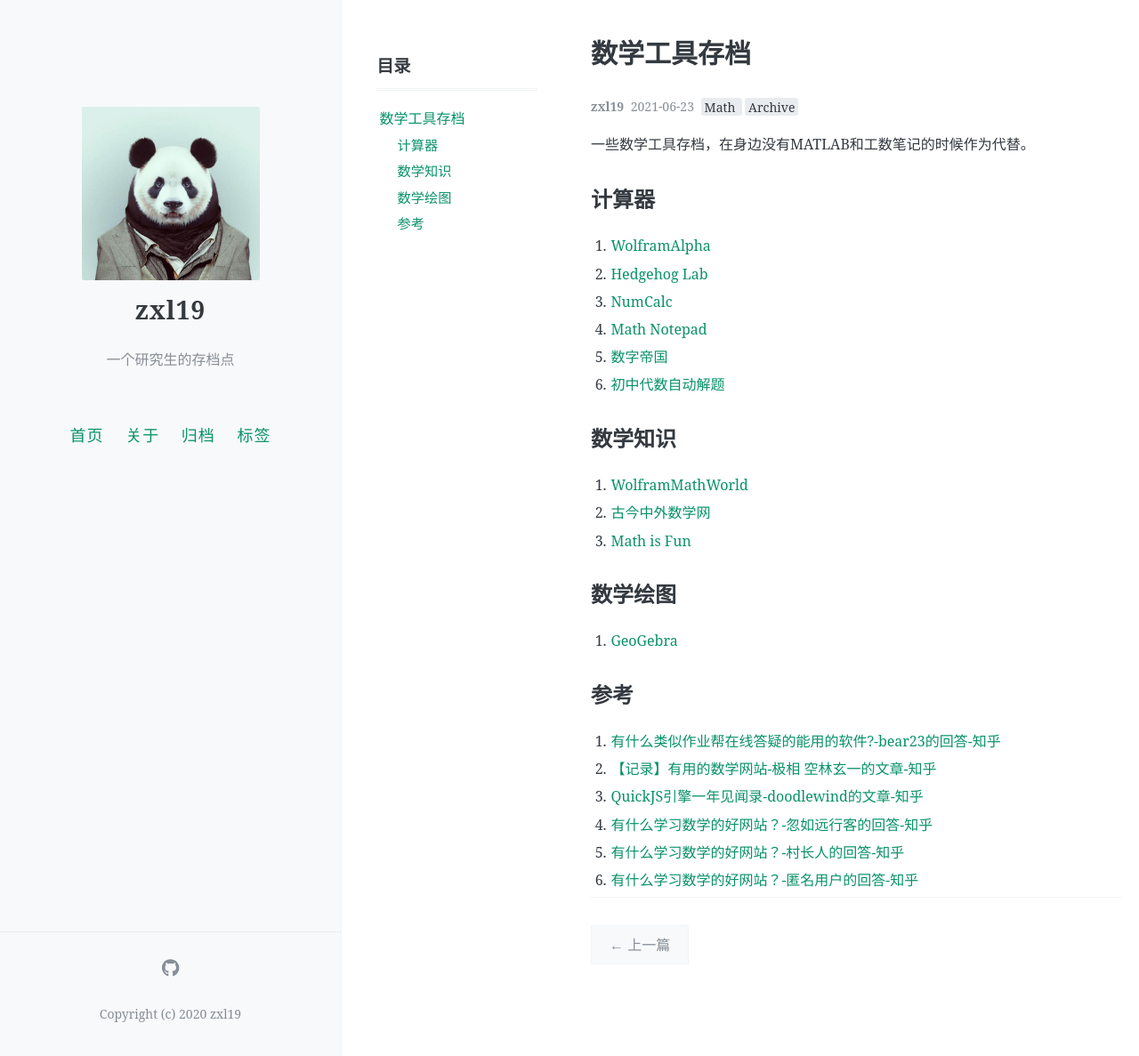
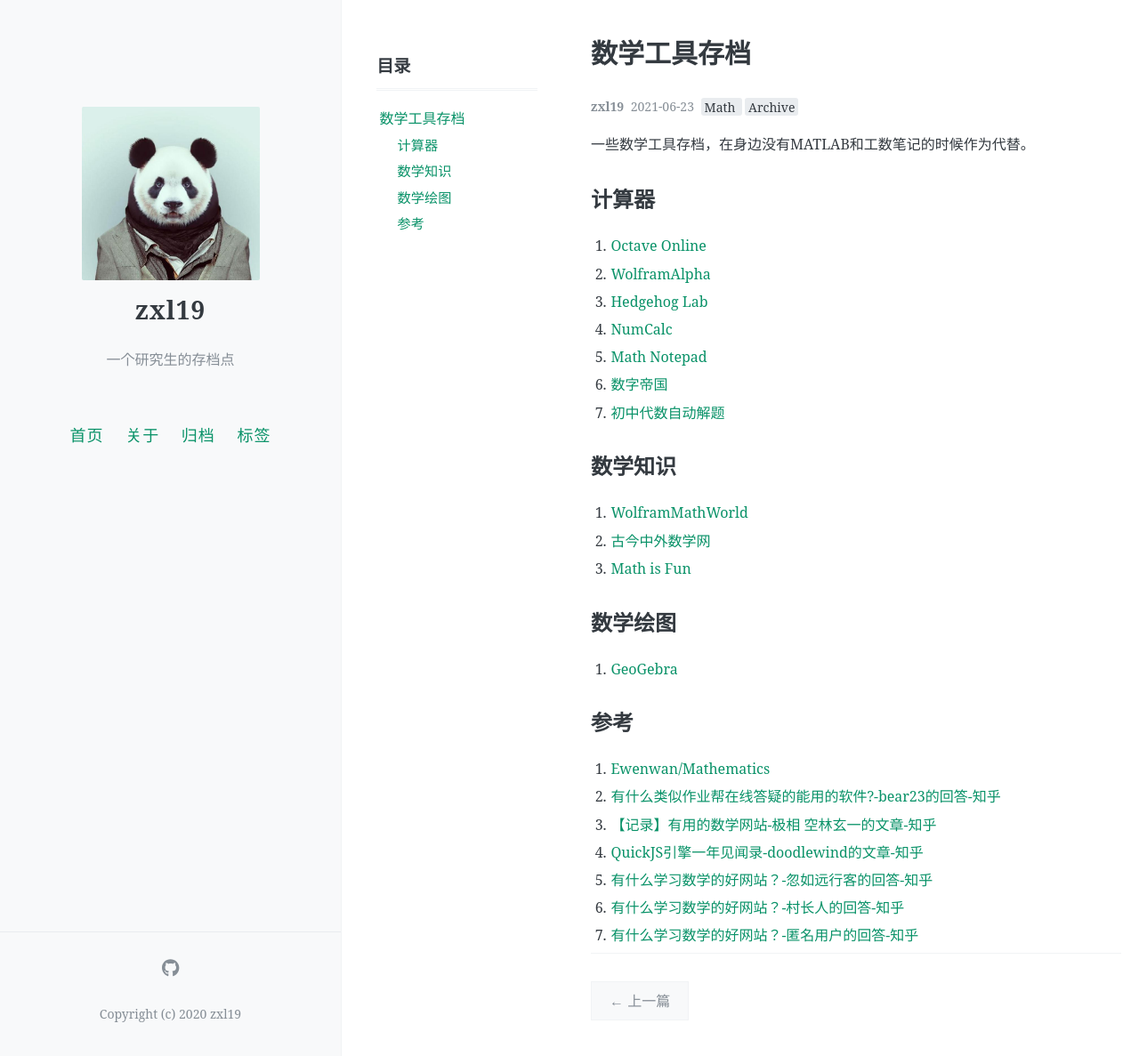
Before and after one commit to zxl19/zxl19.github.io, a Jekyll site: the page built from _posts/2021-06-23-math-tool.md, in a window 1280 px wide and 1187 px high. Shown: the whole window at 89% size. Built offline with Jekyll 4.4.1, drawn with Linux system fonts in a browser that asks for light colours; comment, search, counter and statistics services are not loaded.

Commit message:
Update 2021-06-23-math-tool.md

```diff
--- a/_posts/2021-06-23-math-tool.md
+++ b/_posts/2021-06-23-math-tool.md
@@ -15,12 +15,13 @@ pinned: false
 
 ## 计算器
 
-1. [WolframAlpha](https://www.wolframalpha.com/)
-2. [Hedgehog Lab](https://hedgehog-lab.github.io/)
-3. [NumCalc](http://numcalc.com/)
-4. [Math Notepad](https://mathnotepad.com/)
-5. [数字帝国](https://zh.numberempire.com/)
-6. [初中代数自动解题](http://mathy.xyz/pc.jsp)
+1. [Octave Online](https://octave-online.net/)
+2. [WolframAlpha](https://www.wolframalpha.com/)
+3. [Hedgehog Lab](https://hedgehog-lab.github.io/)
+4. [NumCalc](http://numcalc.com/)
+5. [Math Notepad](https://mathnotepad.com/)
+6. [数字帝国](https://zh.numberempire.com/)
+7. [初中代数自动解题](http://mathy.xyz/pc.jsp)
 
 ## 数学知识
 
@@ -34,9 +35,10 @@ pinned: false
 
 ## 参考
 
-1. [有什么类似作业帮在线答疑的能用的软件?-bear23的回答-知乎](https://www.zhihu.com/question/358644849/answer/918868424)
-2. [【记录】有用的数学网站-极相 空林玄一的文章-知乎](https://zhuanlan.zhihu.com/p/93396423)
-3. [QuickJS引擎一年见闻录-doodlewind的文章-知乎](https://zhuanlan.zhihu.com/p/161722203)
-4. [有什么学习数学的好网站？-忽如远行客的回答-知乎](https://www.zhihu.com/question/19559151/answer/1045195361)
-5. [有什么学习数学的好网站？-村长人的回答-知乎](https://www.zhihu.com/question/19559151/answer/599062708)
-6. [有什么学习数学的好网站？-匿名用户的回答-知乎](https://www.zhihu.com/question/19559151/answer/395108457)
+1. [Ewenwan/Mathematics](https://github.com/Ewenwan/Mathematics)
+2. [有什么类似作业帮在线答疑的能用的软件?-bear23的回答-知乎](https://www.zhihu.com/question/358644849/answer/918868424)
+3. [【记录】有用的数学网站-极相 空林玄一的文章-知乎](https://zhuanlan.zhihu.com/p/93396423)
+4. [QuickJS引擎一年见闻录-doodlewind的文章-知乎](https://zhuanlan.zhihu.com/p/161722203)
+5. [有什么学习数学的好网站？-忽如远行客的回答-知乎](https://www.zhihu.com/question/19559151/answer/1045195361)
+6. [有什么学习数学的好网站？-村长人的回答-知乎](https://www.zhihu.com/question/19559151/answer/599062708)
+7. [有什么学习数学的好网站？-匿名用户的回答-知乎](https://www.zhihu.com/question/19559151/answer/395108457)
```
